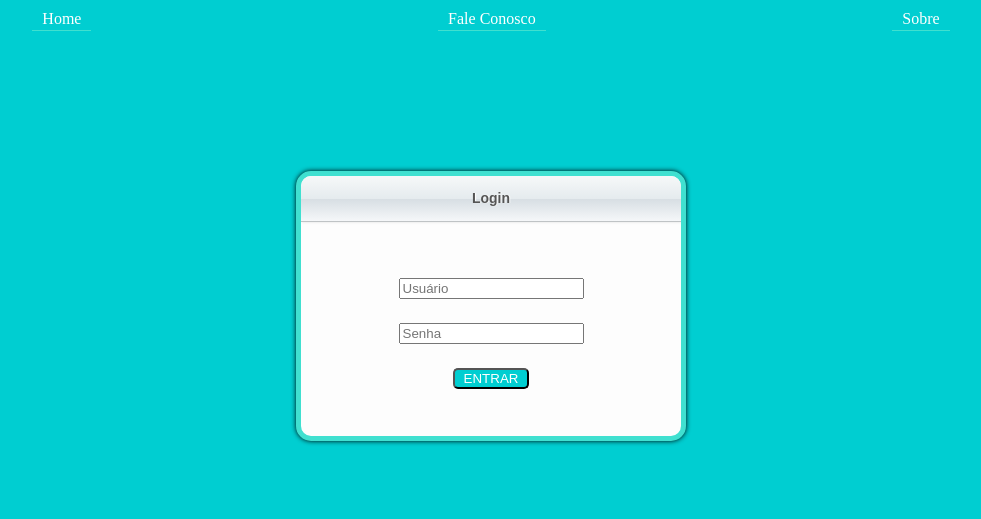
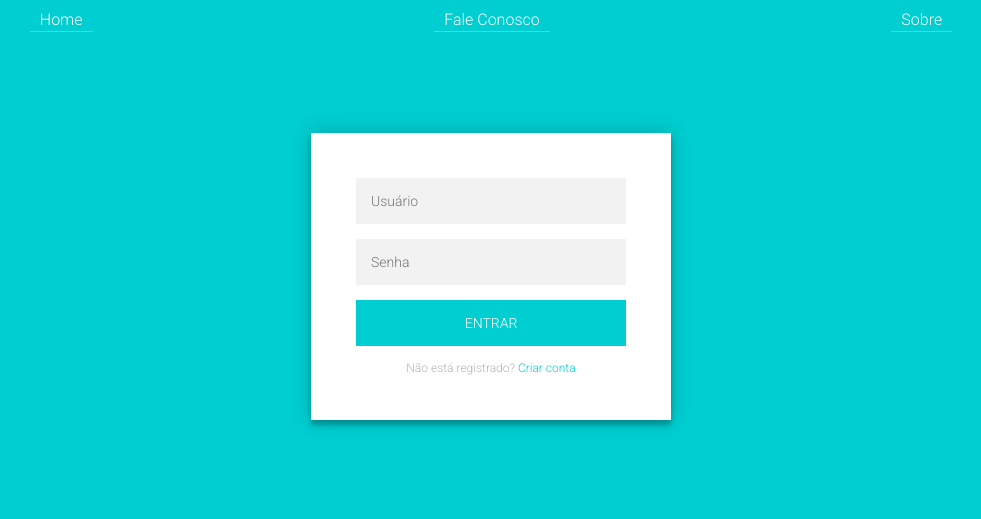
Before and after one commit to LukinMar/sistema-irrigacao-alpha, a PHP site: page /login.php in a window 1280 px wide. Shown: the top 519 px of the page, without its empty margins (149-1130 px from the left). Run offline with PHP 8.4, Linux system fonts and the light colour scheme; some libraries are stand-ins or nearby versions.

Commit message:
Add files via upload

```diff
--- a/grafico.php
+++ b/grafico.php
@@ -14,7 +14,7 @@ $table['cols'] = array(
   'type' => 'datetime'
  ),
  array(
-  'label' => 'Temperature (°C)',
+  'label' => 'Temperatura (°C)',
   'type' => 'number'
  ),
   array(
@@ -91,6 +91,7 @@ $jsonTable = json_encode($table);
    <br />
    <h2 align="center"></h2>
    <div id="line_chart" style="width: 100%; height: 500px"></div>
+               <input type="button" value="Voltar" onclick="location.href='controle.php';">
   </div>
  </body>
 </html>
--- a/login.php
+++ b/login.php
@@ -2,126 +2,100 @@
 <html>
 <head>
             <link rel="icon" type="image/png" sizes="16x16" href="images/favicon.ico">
-            <link rel="manifest" href="/manifest.json">
-
            <meta name="viewport" content="width=device-width, initial-scale=1, maximum-scale=1, user-scalable=no" charset="utf-8">
+            <link rel="stylesheet" href="assets/css/login.css" />
         <title>Login</title>
-        <style>
-            		.body {
-			padding:0px;
-			margin:0px;
-		}
-
-            #body{
-                background-color:#00CED1;
-            }
-            #box{
-                background-color:#fdfdfd;
-                border: 5px solid #40E0D0;
-                align-items: center;
-                box-shadow: 0px 0px 5px black;
-                overflow:hidden;
-                width:380px;
-                height:260px;
-                margin:140px auto 0px;
-                border-radius:15px;
-            }
-
-            #box-label{
-                height:45px;
-                text-align:center;
-                font:bold 14px/45px sans-serif;
-                border-top-left-radius:5px;
-                border-top-right-radius:5px;
-                background: #f6f8f9;
-                background: -moz-linear-gradient(top, #f6f8f9 0%, #e5ebee 50%, #d7dee3 51%, #f5f7f9 100%); /* FF3.6-15 */
-                background: -webkit-linear-gradient(top, #f6f8f9 0%,#e5ebee 50%,#d7dee3 51%,#f5f7f9 100%); /* Chrome10-25,Safari5.1-6 */
-                background: linear-gradient(to bottom, #f6f8f9 0%,#e5ebee 50%,#d7dee3 51%,#f5f7f9 100%); /* W3C, IE10+, FF16+, Chrome26+, Opera12+, Safari7+ */
-                filter: progid:DXImageTransform.Microsoft.gradient( startColorstr='#f6f8f9', endColorstr='#f5f7f9',GradientType=0 ); /* IE6-9 */
-                border-bottom: 1px solid #bfc3c5;
-                box-shadow: 1px 0px 3px #dedede;
-                color:#555555;
-                text-shadow:1px 0px 1px white;
-            }
-
-            input[type=submit]{
-            width:20%;
-            color:#fff;
-            background-color:#00CED1;
-            cursor:pointer;
-            border-radius: 5px;
-            }
-
-		#menu ul {
-
-                    display: flex;
-                    justify-content: space-around;
-                    list-style-type: none;
-                    margin: 0;
-                    padding: 0;
-                    background-color:#00CED1;
-
-		}
-
-		#menu ul li {
-                    display: inline;
-                }
-
-		#menu ul li a {
-			background-color:#00CED1;
-			color: #fff;
-			text-decoration: none;
-			border-bottom:1px solid #40E0D0;
-			padding: 2px 10px;
-			float:left;
-		}
-
-		#menu ul li a:hover {
-			background-color:#40E0D0;
-			color: #6D6D6D;
-			border-bottom:1px solid #00CED1;
-		}
-            </style>
     </head>
 
     <body id="body">
-
         <div class="navbar-fixed">
-          <div class="nav-wrapper"></div>
-
+          <div class="nav-wrapper">
               <div id="menu" class="body">
 		<ul>
-			<li><a href="home.php">Home</a></li>
+			<li><a href="index.php">Home</a></li>
                         <li><a href="faleconosco.php">Fale Conosco</a></li>
 			<li><a href="sobre.php">Sobre</a></li>
 		</ul>
 	</div>
         </div>
-        <div id="box">
-                <div id="box-label"> Login
-             <form method="post" action="" id="centro"><br>
-             <input type="text" name="login" placeholder="Usuário" value=""/><br>
-             <input type="password" name="senha" placeholder="Senha"/><br>
-             <input type="submit" value="ENTRAR"/>
+        </div>
+
+  <div class="login-page">
+  <div class="form">
+      <form class="register-form" action="" method="post">
+      <input type="text" placeholder="Usuário" name="usuario" required autofocus/>
+      <input type="password" placeholder="Senha" name="senha" required/>
+      <input type="email" placeholder="E-mail" name="e-mail" required/>
+      <button id="criar" name="cadastrar" type="submit">Criar</button>
+      <p class="message">Já está registrado? <a href="#">Entre</a></p>
+    </form>
+     <form class="login-form" action="" method="post">
+      <input type="text" name="login" placeholder="Usuário"required autofocus/>
+      <input type="password" name="pass" placeholder="Senha"required/>
+      <button id="entrar" name="entrar" type="submit">Entrar</button>
+      <p class="message">Não está registrado? <a href="#">Criar conta</a></p>
     </form>
   </div>
 </div>
-        </div><br><br>
-    </body>
-</html>
+
 
 
 <?php
 
-     $link = mysqli_connect('localhost', 'root', '') or die (mysqli_error());
-     $dbname = ('sistemairrigacao');
-     mysqli_select_db($link, $dbname);
+         $servidor = "localhost";
+         $logindb = "root";
+         $passdb = "";
+         $dbname = "sistemairrigacao";
 
-    if (isset($_POST['login']) && isset($_POST['senha'])){
+$link = mysqli_connect($servidor, $logindb, $passdb, $dbname);
+    function get_post_action($name)
+{
+    $params = func_get_args();
+
+    foreach ($params as $name) {
+        if (isset($_POST[$name])) {
+            return $name;
+        }
+    }
+}
+
+switch (get_post_action('cadastrar', 'entrar')) {
+    case 'cadastrar':
+
+        $usuario = $_POST['usuario'];
+        $senha = $_POST['senha'];
+        $email = $_POST ['e-mail'];
+
+        $query_select = "SELECT login FROM usuarios WHERE login = '$usuario'";
+        $select = mysqli_query($link,$query_select);
+        $array = mysqli_fetch_array($select);
+        $logarray = $array['login'];
+
+       if($usuario == "" || $usuario == null){
+       echo"<script language='javascript' type='text/javascript'>alert('O campo usuário deve ser preenchido');window.location.href='#';</script>";
+        }else{
+          if($logarray == $usuario){
+            echo"<script language='javascript' type='text/javascript'>alert('Usuário já existente');window.location.href='#';</script>";
+            die();
+          }else{
+            $query = "INSERT INTO usuarios (login,senha,email) VALUES ('$usuario','$senha','$email')";
+            $insere = mysqli_query($link,$query);
+              }
+            if($insere){
+               echo"<script language='javascript' type='text/javascript'>alert('Usuário cadastrado com sucesso!');window.location.href='#'</script>";
+            }else{
+             echo"<script language='javascript' type='text/javascript'>alert('Não foi possível cadastrar esse usuário');window.location.href='#'</script>";
+            }
+          }
+
+        break;
+
+    case 'entrar':
+
         $login = $_POST['login'];
-        $senha = $_POST['senha'];
+        $pass = $_POST['pass'];
 
-    $get = mysqli_query($link, "SELECT * FROM usuarios WHERE login = '$login' AND senha = '$senha'");
+    $get = mysqli_query($link, "SELECT * FROM usuarios WHERE login = '$login' AND senha = '$pass'");
     $num = mysqli_num_rows($get);
 
    if ($num == 1){
@@ -144,4 +118,17 @@
 
        echo "<script language='javascript' type='text/javascript'>alert('Usuário ou senha incorretos!');window.location.href='login.php';</script>";
    }
+        break;
+    default:
 }
+?>
+
+ <script src="https://static.codepen.io/assets/common/stopExecutionOnTimeout-de7e2ef6bfefd24b79a3f68b414b87b8db5b08439cac3f1012092b2290c719cd.js"></script>
+ <script src="//cdnjs.cloudflare.com/ajax/libs/jquery/2.1.3/jquery.min.js"></script>
+ <script id="rendered-js">
+          $('.message a').click(function () {
+  $('form').animate({ height: "toggle", opacity: "toggle" }, "slow");
+});
+        </script>
+    </body>
+</html>
```
Also changed, not shown: dados.php (+10 -6 lines), faleconosco.php (+43 -6 lines), faleconosco1.php (added, +36 -0 lines), index.php (+6 -5 lines). Lines whose indentation alone changed are shown as unchanged.
